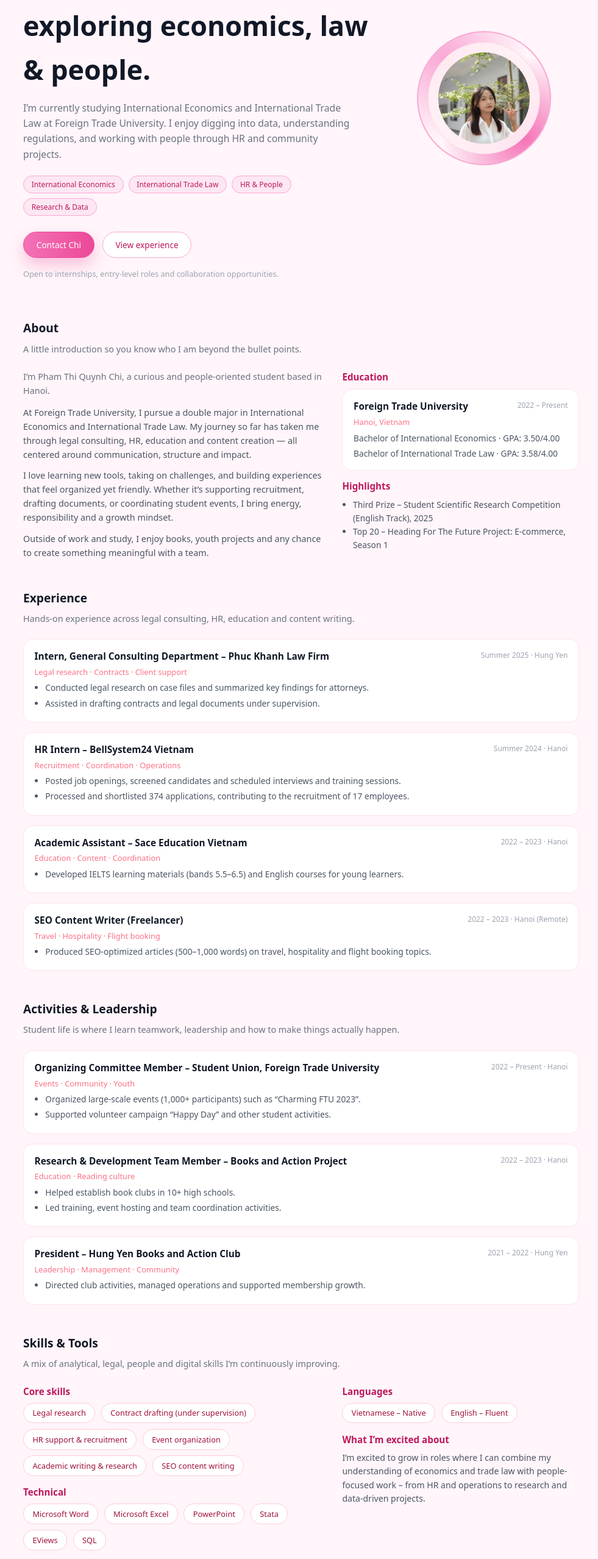
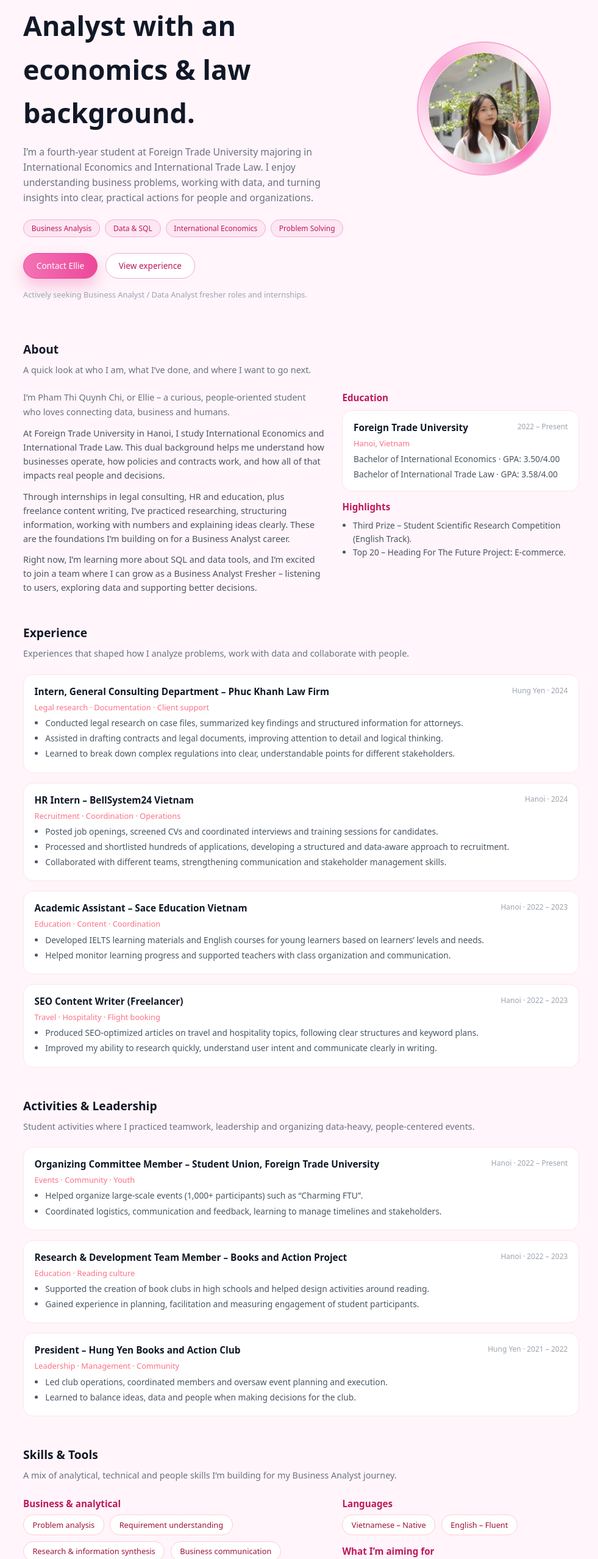
Before and after one commit to ngantu14904-glitch/elliequynhchi.github.io, a plain HTML site: page index.html in a window 1280 px wide. Shown: the part 243-2800 px from the top of the page at 61% size, without its empty margins (146-1127 px from the left). Drawn offline with Linux system fonts and the light colour scheme.

Commit message:
Update index.html

```diff
--- a/index.html
+++ b/index.html
@@ -2,7 +2,7 @@
 <html lang="en">
 <head>
   <meta charset="UTF-8" />
-  <title>Pham Thi Quynh Chi – Portfolio</title>
+  <title>Ellie – Business Analyst Fresher Portfolio</title>
   <meta name="viewport" content="width=device-width, initial-scale=1" />
   <style>
     * {
@@ -155,15 +155,17 @@
       inset: 16px;
       border-radius: inherit;
       border: 1px dashed rgba(248, 187, 208, 0.8);
-      display: flex;
-      align-items: center;
-      justify-content: center;
-      font-size: 0.95rem;
-      text-align: center;
-      padding: 1rem;
-      color: #831843;
+      overflow: hidden;
       background: rgba(255, 241, 246, 0.9);
       backdrop-filter: blur(6px);
+    }
+
+    .hero-avatar-inner img {
+      width: 100%;
+      height: 100%;
+      object-fit: cover;
+      border-radius: 999px;
+      display: block;
     }
 
     section {
@@ -315,12 +317,12 @@
 <body>
   <div class="container">
     <header>
-      <div class="logo">QUYNH CHI</div>
+      <div class="logo">ELLIE</div>
       <nav>
         <a href="#about">About</a>
         <a href="#experience">Experience</a>
-        <a href="#activities">Activities</a>
-        <a href="#contact">Contact Chi</a>
+        <a href="#skills">Skills</a>
+        <a href="#contact">Contact</a>
       </nav>
     </header>
 
@@ -329,34 +331,35 @@
       <section class="hero">
         <div>
           <h1 class="hero-title">
-            Hi, I’m <span>Quynh Chi</span>.<br />
-            A fourth-year student exploring economics, law & people.
+            Hi, I’m <span>Ellie</span>.<br />
+            An aspiring Business Analyst with an economics & law background.
           </h1>
           <p class="hero-subtitle">
-            I’m currently studying International Economics and International Trade Law at Foreign Trade University.
-            I enjoy digging into data, understanding regulations, and working with people through HR and community projects.
+            I’m a fourth-year student at Foreign Trade University majoring in International Economics
+            and International Trade Law. I enjoy understanding business problems, working with data,
+            and turning insights into clear, practical actions for people and organizations.
           </p>
 
           <div class="hero-tags">
+            <span class="tag">Business Analysis</span>
+            <span class="tag">Data & SQL</span>
             <span class="tag">International Economics</span>
-            <span class="tag">International Trade Law</span>
-            <span class="tag">HR & People</span>
-            <span class="tag">Research & Data</span>
+            <span class="tag">Problem Solving</span>
           </div>
 
           <div class="hero-buttons">
-            <a href="#contact" class="btn btn-primary">Contact Chi</a>
+            <a href="#contact" class="btn btn-primary">Contact Ellie</a>
             <a href="#experience" class="btn btn-ghost">View experience</a>
           </div>
 
           <p class="hero-note">
-            Open to internships, entry-level roles and collaboration opportunities.
+            Actively seeking Business Analyst / Data Analyst fresher roles and internships.
           </p>
         </div>
 
         <div class="hero-avatar">
           <div class="hero-avatar-inner">
-            <img src="chi.jpg" alt="Quynh Chi" style="width:100%; height:100%; object-fit:cover; border-radius:999px;" />
+            <img src="chi.jpg" alt="Ellie - Pham Thi Quynh Chi" loading="lazy" />
           </div>
         </div>
       </section>
@@ -365,26 +368,27 @@
       <section id="about">
         <h2>About</h2>
         <p class="section-subtitle">
-          A little introduction so you know who I am beyond the bullet points.
+          A quick look at who I am, what I’ve done, and where I want to go next.
         </p>
 
         <div class="two-column">
           <div>
             <p class="tagline">
-              I’m Pham Thi Quynh Chi, a curious and people-oriented student based in Hanoi.
+              I’m Pham Thi Quynh Chi, or Ellie – a curious, people-oriented student who loves connecting data, business and humans.
             </p>
             <p style="font-size: 0.9rem; margin-bottom: 0.7rem;">
-              At Foreign Trade University, I pursue a double major in International Economics and International Trade Law.
-              My journey so far has taken me through legal consulting, HR, education and content creation — all centered
-              around communication, structure and impact.
+              At Foreign Trade University in Hanoi, I study International Economics and International Trade Law.
+              This dual background helps me understand how businesses operate, how policies and contracts work,
+              and how all of that impacts real people and decisions.
             </p>
             <p style="font-size: 0.9rem; margin-bottom: 0.7rem;">
-              I love learning new tools, taking on challenges, and building experiences that feel organized yet friendly.
-              Whether it’s supporting recruitment, drafting documents, or coordinating student events, I bring energy,
-              responsibility and a growth mindset.
+              Through internships in legal consulting, HR and education, plus freelance content writing,
+              I’ve practiced researching, structuring information, working with numbers and explaining ideas clearly.
+              These are the foundations I’m building on for a Business Analyst career.
             </p>
             <p style="font-size: 0.9rem;">
-              Outside of work and study, I enjoy books, youth projects and any chance to create something meaningful with a team.
+              Right now, I’m learning more about SQL and data tools, and I’m excited to join a team where I can
+              grow as a Business Analyst Fresher – listening to users, exploring data and supporting better decisions.
             </p>
           </div>
 
@@ -406,8 +410,8 @@
 
             <h3 style="font-size: 0.95rem; margin: 0.8rem 0 0.5rem; color:#be185d;">Highlights</h3>
             <ul style="padding-left:1.1rem; font-size:0.86rem; color:#4b5563;">
-              <li>Third Prize – Student Scientific Research Competition (English Track), 2025</li>
-              <li>Top 20 – Heading For The Future Project: E-commerce, Season 1</li>
+              <li>Third Prize – Student Scientific Research Competition (English Track).</li>
+              <li>Top 20 – Heading For The Future Project: E-commerce.</li>
             </ul>
           </div>
         </div>
@@ -417,53 +421,57 @@
       <section id="experience">
         <h2>Experience</h2>
         <p class="section-subtitle">
-          Hands-on experience across legal consulting, HR, education and content writing.
+          Experiences that shaped how I analyze problems, work with data and collaborate with people.
         </p>
 
         <div class="card-list">
           <div class="card">
             <div class="card-header">
               <div class="card-title">Intern, General Consulting Department – Phuc Khanh Law Firm</div>
-              <div class="card-meta">Summer 2025 · Hung Yen</div>
+              <div class="card-meta">Hung Yen · 2024</div>
             </div>
-            <div class="card-location">Legal research · Contracts · Client support</div>
+            <div class="card-location">Legal research · Documentation · Client support</div>
             <ul>
-              <li>Conducted legal research on case files and summarized key findings for attorneys.</li>
-              <li>Assisted in drafting contracts and legal documents under supervision.</li>
+              <li>Conducted legal research on case files, summarized key findings and structured information for attorneys.</li>
+              <li>Assisted in drafting contracts and legal documents, improving attention to detail and logical thinking.</li>
+              <li>Learned to break down complex regulations into clear, understandable points for different stakeholders.</li>
             </ul>
           </div>
 
           <div class="card">
             <div class="card-header">
               <div class="card-title">HR Intern – BellSystem24 Vietnam</div>
-              <div class="card-meta">Summer 2024 · Hanoi</div>
+              <div class="card-meta">Hanoi · 2024</div>
             </div>
             <div class="card-location">Recruitment · Coordination · Operations</div>
             <ul>
-              <li>Posted job openings, screened candidates and scheduled interviews and training sessions.</li>
-              <li>Processed and shortlisted 374 applications, contributing to the recruitment of 17 employees.</li>
+              <li>Posted job openings, screened CVs and coordinated interviews and training sessions for candidates.</li>
+              <li>Processed and shortlisted hundreds of applications, developing a structured and data-aware approach to recruitment.</li>
+              <li>Collaborated with different teams, strengthening communication and stakeholder management skills.</li>
             </ul>
           </div>
 
           <div class="card">
             <div class="card-header">
               <div class="card-title">Academic Assistant – Sace Education Vietnam</div>
-              <div class="card-meta">2022 – 2023 · Hanoi</div>
+              <div class="card-meta">Hanoi · 2022 – 2023</div>
             </div>
             <div class="card-location">Education · Content · Coordination</div>
             <ul>
-              <li>Developed IELTS learning materials (bands 5.5–6.5) and English courses for young learners.</li>
+              <li>Developed IELTS learning materials and English courses for young learners based on learners’ levels and needs.</li>
+              <li>Helped monitor learning progress and supported teachers with class organization and communication.</li>
             </ul>
           </div>
 
           <div class="card">
             <div class="card-header">
               <div class="card-title">SEO Content Writer (Freelancer)</div>
-              <div class="card-meta">2022 – 2023 · Hanoi (Remote)</div>
+              <div class="card-meta">Hanoi · 2022 – 2023</div>
             </div>
             <div class="card-location">Travel · Hospitality · Flight booking</div>
             <ul>
-              <li>Produced SEO-optimized articles (500–1,000 words) on travel, hospitality and flight booking topics.</li>
+              <li>Produced SEO-optimized articles on travel and hospitality topics, following clear structures and keyword plans.</li>
+              <li>Improved my ability to research quickly, understand user intent and communicate clearly in writing.</li>
             </ul>
           </div>
         </div>
@@ -473,42 +481,43 @@
       <section id="activities">
         <h2>Activities & Leadership</h2>
         <p class="section-subtitle">
-          Student life is where I learn teamwork, leadership and how to make things actually happen.
+          Student activities where I practiced teamwork, leadership and organizing data-heavy, people-centered events.
         </p>
 
         <div class="card-list">
           <div class="card">
             <div class="card-header">
               <div class="card-title">Organizing Committee Member – Student Union, Foreign Trade University</div>
-              <div class="card-meta">2022 – Present · Hanoi</div>
+              <div class="card-meta">Hanoi · 2022 – Present</div>
             </div>
             <div class="card-location">Events · Community · Youth</div>
             <ul>
-              <li>Organized large-scale events (1,000+ participants) such as “Charming FTU 2023”.</li>
-              <li>Supported volunteer campaign “Happy Day” and other student activities.</li>
+              <li>Helped organize large-scale events (1,000+ participants) such as “Charming FTU”.</li>
+              <li>Coordinated logistics, communication and feedback, learning to manage timelines and stakeholders.</li>
             </ul>
           </div>
 
           <div class="card">
             <div class="card-header">
               <div class="card-title">Research & Development Team Member – Books and Action Project</div>
-              <div class="card-meta">2022 – 2023 · Hanoi</div>
+              <div class="card-meta">Hanoi · 2022 – 2023</div>
             </div>
             <div class="card-location">Education · Reading culture</div>
             <ul>
-              <li>Helped establish book clubs in 10+ high schools.</li>
-              <li>Led training, event hosting and team coordination activities.</li>
+              <li>Supported the creation of book clubs in high schools and helped design activities around reading.</li>
+              <li>Gained experience in planning, facilitation and measuring engagement of student participants.</li>
             </ul>
           </div>
 
           <div class="card">
             <div class="card-header">
               <div class="card-title">President – Hung Yen Books and Action Club</div>
-              <div class="card-meta">2021 – 2022 · Hung Yen</div>
+              <div class="card-meta">Hung Yen · 2021 – 2022</div>
             </div>
             <div class="card-location">Leadership · Management · Community</div>
             <ul>
-              <li>Directed club activities, managed operations and supported membership growth.</li>
+              <li>Led club operations, coordinated members and oversaw event planning and execution.</li>
+              <li>Learned to balance ideas, data and people when making decisions for the club.</li>
             </ul>
           </div>
         </div>
@@ -518,29 +527,29 @@
       <section id="skills">
         <h2>Skills & Tools</h2>
         <p class="section-subtitle">
-          A mix of analytical, legal, people and digital skills I’m continuously improving.
+          A mix of analytical, technical and people skills I’m building for my Business Analyst journey.
         </p>
 
         <div class="two-column">
           <div>
-            <h3 style="font-size:0.95rem; margin-bottom:0.4rem; color:#be185d;">Core skills</h3>
+            <h3 style="font-size:0.95rem; margin-bottom:0.4rem; color:#be185d;">Business & analytical</h3>
             <div class="pill-row" style="margin-bottom:0.9rem;">
-              <div class="skill-pill">Legal research</div>
-              <div class="skill-pill">Contract drafting (under supervision)</div>
-              <div class="skill-pill">HR support & recruitment</div>
-              <div class="skill-pill">Event organization</div>
-              <div class="skill-pill">Academic writing & research</div>
-              <div class="skill-pill">SEO content writing</div>
+              <div class="skill-pill">Problem analysis</div>
+              <div class="skill-pill">Requirement understanding</div>
+              <div class="skill-pill">Research & information synthesis</div>
+              <div class="skill-pill">Business communication</div>
+              <div class="skill-pill">Report & presentation</div>
+              <div class="skill-pill">Stakeholder collaboration</div>
             </div>
 
             <h3 style="font-size:0.95rem; margin-bottom:0.4rem; color:#be185d;">Technical</h3>
             <div class="pill-row">
+              <div class="skill-pill">Microsoft Excel</div>
+              <div class="skill-pill">SQL</div>
               <div class="skill-pill">Microsoft Word</div>
-              <div class="skill-pill">Microsoft Excel</div>
               <div class="skill-pill">PowerPoint</div>
               <div class="skill-pill">Stata</div>
               <div class="skill-pill">EViews</div>
-              <div class="skill-pill">SQL</div>
             </div>
           </div>
 
@@ -551,25 +560,29 @@
               <div class="skill-pill">English – Fluent</div>
             </div>
 
-            <h3 style="font-size:0.95rem; margin-bottom:0.4rem; color:#be185d;">What I’m excited about</h3>
-            <p style="font-size:0.88rem; color:#4b5563;">
-              I’m excited to grow in roles where I can combine my understanding of economics and trade law
-              with people-focused work – from HR and operations to research and data-driven projects.
+            <h3 style="font-size:0.95rem; margin-bottom:0.4rem; color:#be185d;">What I’m aiming for</h3>
+            <p style="font-size:0.88rem; color:#4b5563; margin-bottom:0.5rem;">
+              I’m looking for Business Analyst or Data Analyst fresher opportunities where I can:
             </p>
+            <ul style="padding-left:1.1rem; font-size:0.86rem; color:#4b5563;">
+              <li>Work with data to understand user behavior and business performance.</li>
+              <li>Support requirement gathering and documentation for products or projects.</li>
+              <li>Turn numbers and feedback into clear stories and suggestions for teams.</li>
+            </ul>
           </div>
         </div>
       </section>
 
       <!-- CONTACT -->
       <section id="contact">
-        <h2>Contact Chi</h2>
+        <h2>Contact</h2>
         <p class="section-subtitle">
-          Want to work together, ask a question or just say hi? I’d love to hear from you.
+          Want to work together, discuss an opportunity or just say hi? I’d love to connect.
         </p>
 
         <div class="contact-card">
           <p style="font-size: 0.9rem; color: #4b5563;">
-            Email is the fastest way to reach me, but you can also find me on LinkedIn.
+            Email is the fastest way to reach me, and you can also find me on LinkedIn.
           </p>
 
           <div class="contact-row">
@@ -579,8 +592,8 @@
             </div>
             <div class="contact-item">
               <span>LinkedIn</span>
-              <a href="https://www.linkedin.com" target="_blank">
-                Connect with me on LinkedIn
+              <a href="https://linkedin.com/in/elliequynhchi/" target="_blank">
+                linkedin.com/in/elliequynhchi/
               </a>
             </div>
             <div class="contact-item">
@@ -593,7 +606,7 @@
     </main>
 
     <footer>
-      © <span id="year"></span> Pham Thi Quynh Chi. Built with curiosity & a little bit of pink.
+      © <span id="year"></span> Ellie (Pham Thi Quynh Chi). Built for my Business Analyst journey with a little bit of pink.
     </footer>
   </div>
 
```
